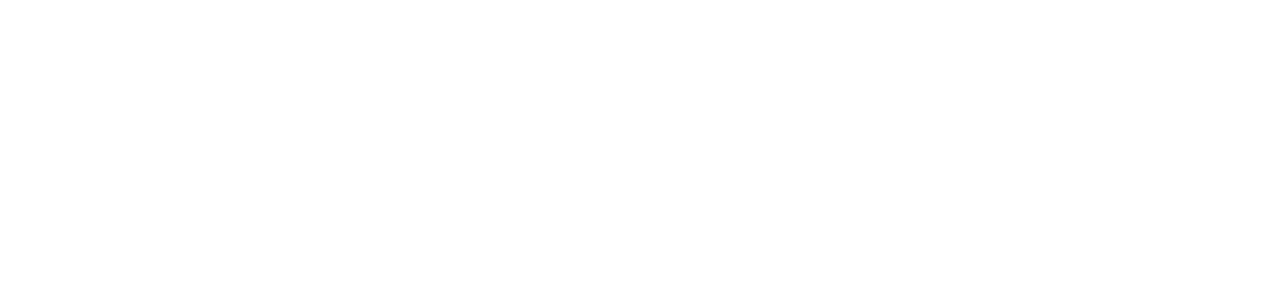
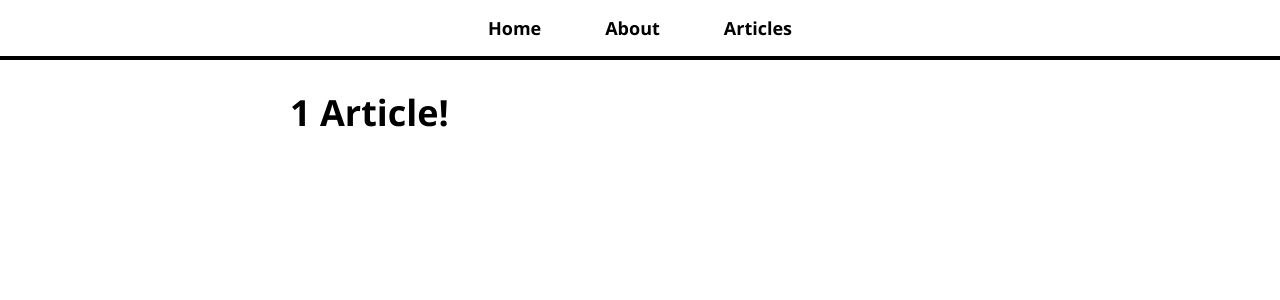
Before and after one commit to salman-ar-sar/my-blog-mern, a React (Create React App) app: page /article/1 in a window 1280 px wide. Shown: the top 300 px of the page. Built offline with nearby package versions, Linux system fonts and the light colour scheme.

Commit message:
Add dynamic routing

```diff
--- a/src/App.tsx
+++ b/src/App.tsx
@@ -4,15 +4,17 @@
 import About from "./pages/About";
 import Article from "./pages/Article";
 import ArticleList from "./pages/ArticleList";
+import NavBar from "./components/NavBar";
 
 function App(): JSX.Element {
   return (
     <Router>
       <div className="App">
+        <NavBar />
         <div id="page-body">
           <Route path="/" component={HomePage} exact />
           <Route path="/about" component={About} exact />
-          <Route path="/article" component={Article} exact />
+          <Route path="/article/:name" component={Article} exact />
           <Route path="/articles-list" component={ArticleList} exact />
         </div>
       </div>
--- a/src/pages/Article.tsx
+++ b/src/pages/Article.tsx
@@ -1,7 +1,13 @@
-const Article = (): JSX.Element => (
-  <>
-    <h1>Article!</h1>
-  </>
-);
+import { match } from "react-router-dom";
+
+const Article = ({ match }: { match: match<any> }): JSX.Element => {
+  const name = match.params.name;
+
+  return (
+    <>
+      <h1>{name} Article!</h1>
+    </>
+  );
+};
 
 export default Article;
```
